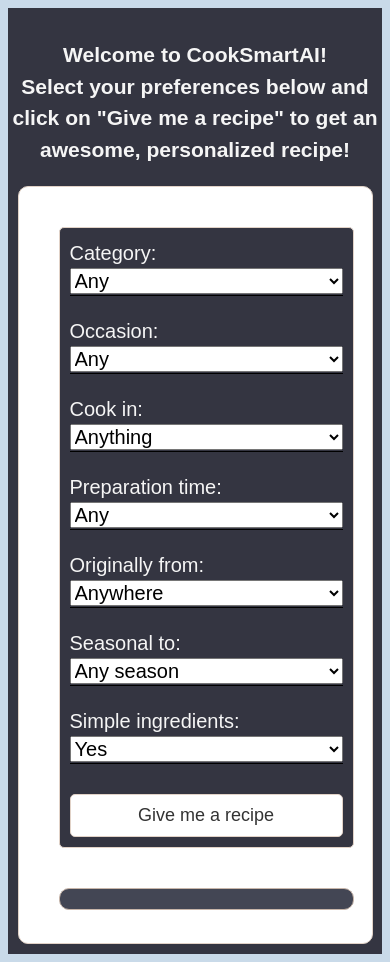
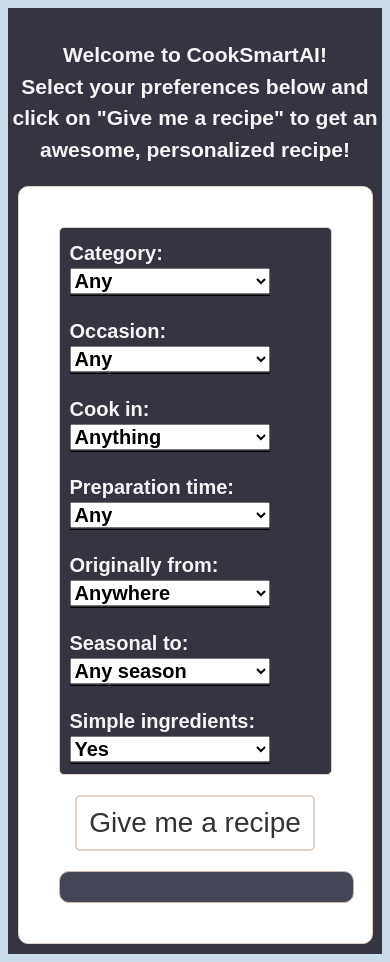
Before and after one commit to Knorgias/CookSmartAI, a website: page public/index.html in a window 390 px wide. Drawn offline with Linux system fonts and the light colour scheme.

Commit message:
style: adapt for mobile view

```diff
--- a/public/index.html
+++ b/public/index.html
@@ -88,8 +88,8 @@
               <option value="No">No</option>
             </select>
           </div>
-          <button class="sidebar-item" id="make-request">Give me a recipe</button>
         </div>
+        <button id="make-request">Give me a recipe</button>
         <div id="response"></div>
       </div>
     </div>
--- a/public/mystyle.css
+++ b/public/mystyle.css
@@ -26,6 +26,7 @@
 /* Style the container that holds the input, button, and response */
 #container {
   display: flex;
+  flex-direction: column;
   height: 80vh;
   margin: 0 auto;
   padding: 40px;
@@ -41,15 +42,18 @@
   border: 1px solid #e1d2c7;
   border-radius: 5px;
   display: flex;
-  flex-direction: column;
+  flex-direction: row;
+  flex-wrap: wrap;
+  justify-content: space-between;
   min-width: 200px;
-  height: 100%;
   gap: 20px;
   padding: 10px;
   background-color: #343541;
 }
 
 .sidebar-item {
+  flex-grow: 1;
+  max-width: 200px;
   border-bottom: 1px solid black;
   font-size: 16px;
   text-align: start;
@@ -57,6 +61,7 @@
 
 .sidebar-item > * {
   font-size: 20px;
+  font-weight: bold;
 }
 
 .sidebar-item select {
@@ -75,14 +80,15 @@
 /* Style the button */
 #make-request {
   padding: 10px;
-  font-size: 18px;
-  border: 1px solid #e1d2c7;
+  font-size: 28px;
+  border: 2px solid #e1d2c7;
   text-align: center;
   border-radius: 5px;
   background-color: #fff;
   color: #333;
   cursor: pointer;
-  margin-top: 10px;
+  margin: auto;
+  width: 240px;
 }
 
 #make-request:hover {
@@ -111,7 +117,7 @@
 }
 
 /* Media query for the breakpoint */
-@media (max-width: 600px) {
+/* @media (max-width: 900px) {
   #container {
     flex-direction: column;
   }
@@ -120,7 +126,7 @@
     min-width: 100%;
     margin-bottom: 20px;
   }
-}
+} */
 
 /* Spinner animation */
 .spinner {
```
